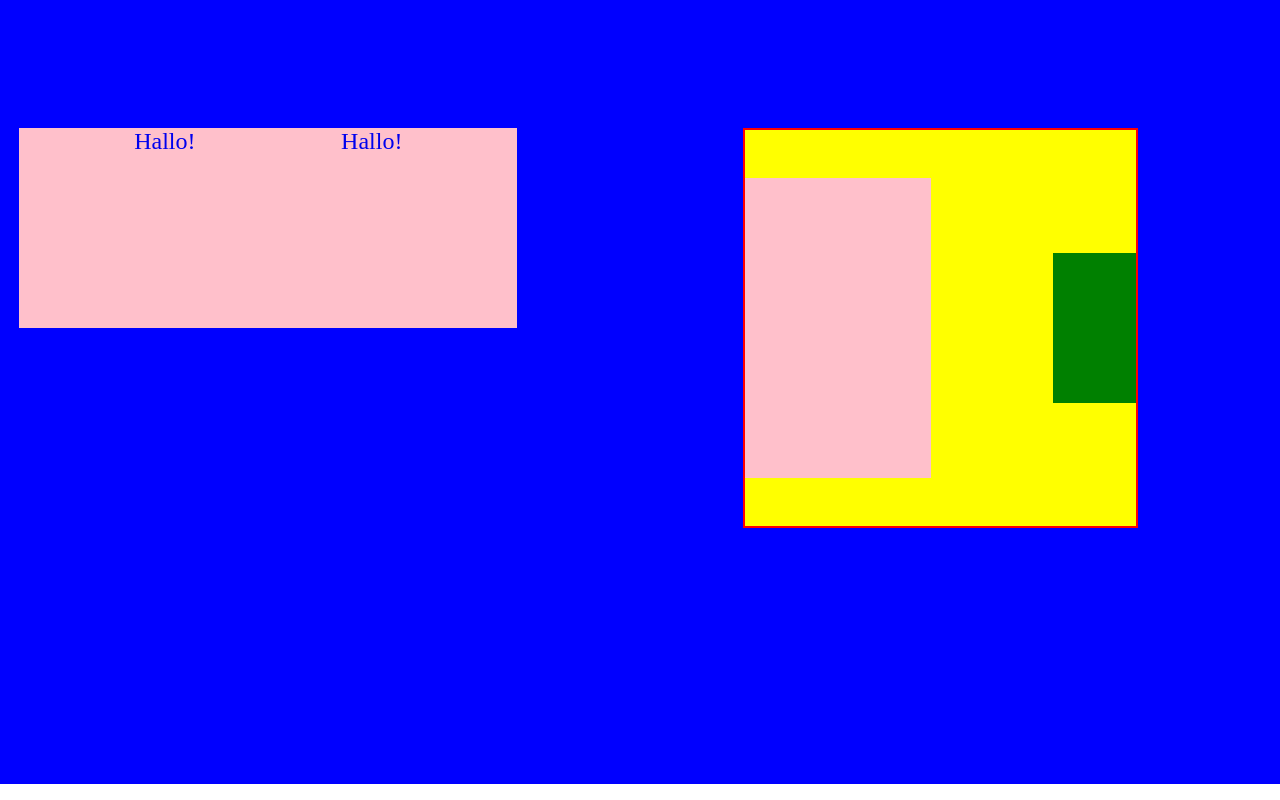
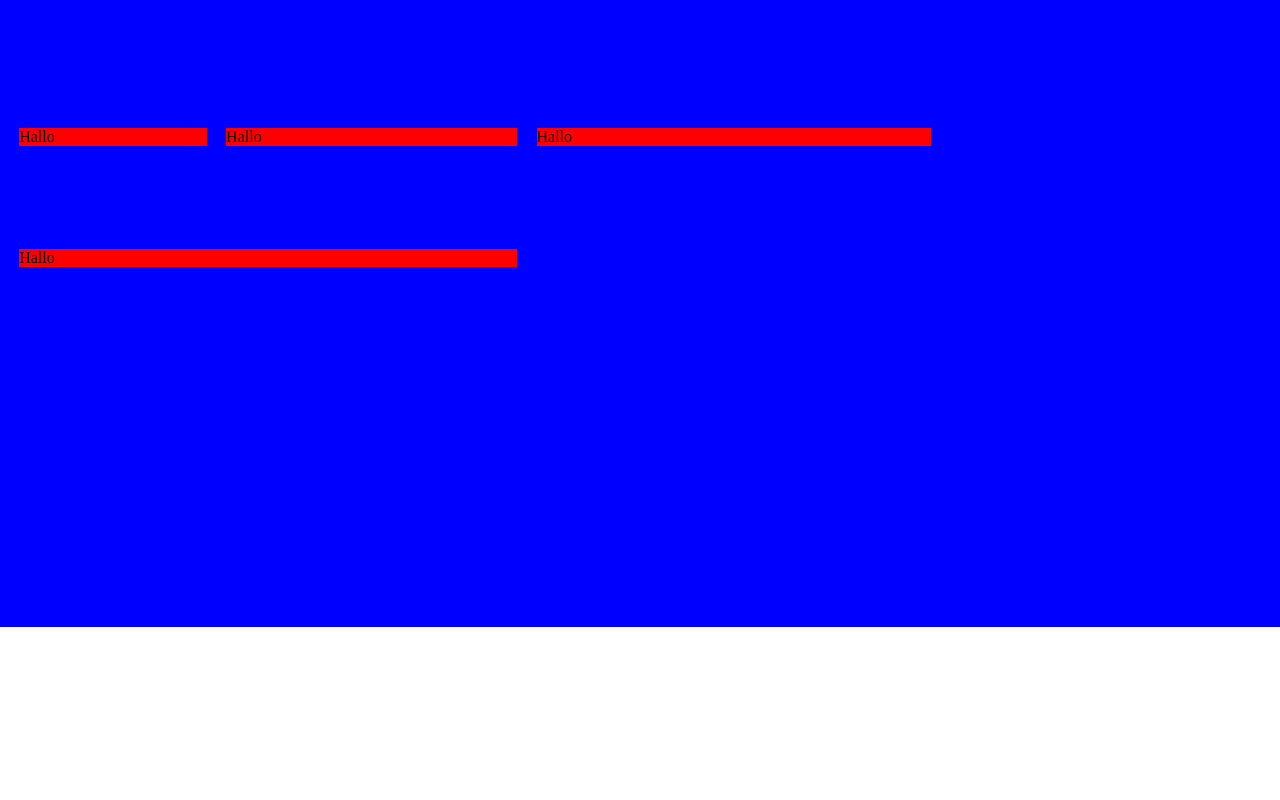
Before and after one commit to AndreasFaust/react-raster, a Next.js app: page /test in a window 1280 px wide. Built offline with nearby package versions, Linux system fonts and the light colour scheme.

Commit message:
fix: make centering possible again when multiple rows

```diff
--- a/package.json
+++ b/package.json
@@ -15,7 +15,8 @@
     "npm": ">=5"
   },
   "dependencies": {
-    "classnames": "^2.2.6"
+    "classnames": "^2.2.6",
+    "nanoid": "^3.1.20"
   },
   "devDependencies": {
     "@rollup/plugin-commonjs": "^16.0.0",
--- a/pages/test.tsx
+++ b/pages/test.tsx
@@ -48,7 +48,7 @@ const Testpage: NextPage<Props> = (props) => {
       gutterX={["0px", "0px", "1.5vw"]}
       // gutterY={"3vw"}
       colspan={12}
-      alignX={"center"}
+      alignX={["center", "right", "left"]}
       // alignY={"center"}
       control
       // styleOuter={`width: 80%;`}
@@ -58,10 +58,23 @@ const Testpage: NextPage<Props> = (props) => {
           // background: black;
         }
       `}
-      cssMode="flex"
+      // cssMode="flex"
       ref={gridRef}
     >
-      <Link href="/" passHref>
+      <Box cols={[1, 2]} bottom={1} style={`background: red;`}>
+        Hallo
+      </Box>
+      <Box cols={[2, 3]} bottom={1} style={`background: red;`}>
+        Hallo
+      </Box>
+      <Box cols={[3, 4]} bottom={1} style={`background: red;`}>
+        Hallo
+      </Box>
+      <Box cols={[4, 5]} bottom={1} style={`background: red;`}>
+        Hallo
+      </Box>
+
+      {/* <Link href="/" passHref>
         <Box
           ref={boxRef}
           className="Box--2"
@@ -113,7 +126,7 @@ const Testpage: NextPage<Props> = (props) => {
             height: 150px;
           `}
         />
-      </Box>
+      </Box> */}
     </Grid>
   );
 };
--- a/raster/Box/index.tsx
+++ b/raster/Box/index.tsx
@@ -1,11 +1,13 @@
 import React, { useEffect, useContext, useState } from "react";
 import classNames from "classnames";
+import { nanoid } from "nanoid";
 
 import getColsPercent from "../utils/getColsPercent";
 import Inner from "../utils/inner";
 import Resetter from "../utils/resetter";
 import getAlign from "../utils/getAlign";
 import getAlignmentXRest from "../utils/getAlignmentXRest";
+import normalizeRest from "../utils/normalizeRest";
 import normalizeProps from "../utils/normalizeProps";
 import getReset from "../utils/getReset";
 
@@ -52,6 +54,7 @@ const Box = React.forwardRef<HTMLElement, Props>(
       registerChildBox,
     } = useContext(Context);
 
+    const id = React.useRef(nanoid());
     const [childBoxes, setChildBoxes] = useState([]);
     const hasChildBoxesNormalized = getReset({
       hasChildBoxesFromProps: hasChildBoxes,
@@ -68,11 +71,12 @@ const Box = React.forwardRef<HTMLElement, Props>(
       hasChildBoxes: hasChildBoxesNormalized,
     });
 
+    const restNormalized = normalizeRest({ rest, breakpoints, id: id.current });
+
     const leftNormalized = normalizeProps({ prop: left, breakpoints });
     const rightNormalized = normalizeProps({ prop: right, breakpoints });
     const topNormalized = normalizeProps({ prop: top, breakpoints });
     const bottomNormalized = normalizeProps({ prop: bottom, breakpoints });
-    const restNormalized = normalizeProps({ prop: rest, breakpoints });
     const paddingNormalized = normalizeProps({ prop: padding, breakpoints });
     const styleNormalized = normalizeProps({ prop: style, breakpoints });
     const colsNormalized = normalizeProps({
@@ -111,6 +115,7 @@ const Box = React.forwardRef<HTMLElement, Props>(
     });
 
     const alignmentXRest = getAlignmentXRest({
+      breakpoints,
       childBoxes,
       cssMode,
       alignX: alignXNormalized,
@@ -123,6 +128,7 @@ const Box = React.forwardRef<HTMLElement, Props>(
           left: leftNormalized,
           right: rightNormalized,
           cols: colsNormalized,
+          id: id.current,
         });
     }, []);
 
@@ -194,6 +200,7 @@ const Box = React.forwardRef<HTMLElement, Props>(
                     left: number[];
                     right: number[];
                     cols: number[];
+                    id: string;
                   }) => {
                     setChildBoxes((childBoxes) => [...childBoxes, childBox]);
                   },
--- a/raster/Box/props.ts
+++ b/raster/Box/props.ts
@@ -1,4 +1,7 @@
 import React from "react";
+
+type AlignX = "left" | "right" | "center";
+type AlignY = "top" | "bottom" | "center";
 
 export interface Props {
   cols?: number | number[];
@@ -7,8 +10,8 @@ export interface Props {
   top?: number | number[];
   bottom?: number | number[];
   padding?: string | string[];
-  alignX?: string | string[];
-  alignY?: string | string[];
+  alignX?: AlignX | AlignX[];
+  alignY?: AlignY | AlignY[];
   style?: string | string[];
   tag?: string;
   attrs?: object;
--- a/raster/Grid/index.tsx
+++ b/raster/Grid/index.tsx
@@ -67,6 +67,7 @@ const Grid = React.forwardRef<HTMLElement, Props>(
     const positionNormalized = normalizeProps({ prop: position, breakpoints });
     const styleNormalized = normalizeProps({ prop: style, breakpoints });
     const alignmentXRest = getAlignmentXRest({
+      breakpoints,
       childBoxes,
       cssMode,
       alignX: alignXNormalized,
@@ -149,6 +150,7 @@ const Grid = React.forwardRef<HTMLElement, Props>(
                   left: number[];
                   right: number[];
                   cols: number[];
+                  id: string;
                 }) => {
                   setChildBoxes((childBoxes) => [...childBoxes, childBox]);
                 },
--- a/raster/Grid/props.ts
+++ b/raster/Grid/props.ts
@@ -1,4 +1,7 @@
 import React from "react";
+
+type AlignX = "left" | "right" | "center";
+type AlignY = "top" | "bottom" | "center";
 
 export interface Props {
   breakpoints?: number[];
@@ -9,8 +12,8 @@ export interface Props {
   bottom?: string | string[];
   gutterX?: string | string[];
   gutterY?: string | string[];
-  alignX?: string | string[];
-  alignY?: string | string[];
+  alignX?: AlignX | AlignX[];
+  alignY?: AlignY | AlignY[];
   control?: boolean;
   controlColor?: string;
   position?: string | string[];
--- a/raster/context.ts
+++ b/raster/context.ts
@@ -10,11 +10,12 @@ interface ContextProps {
   media: any[];
   controlIsVisible: boolean;
   controlColor: string;
-  rest: number[];
+  rest: { id: string; width: number[] }[];
   registerChildBox?: (childBox: {
     left: number[];
     right: number[];
     cols: number[];
+    id: string;
   }) => void;
 }
 
--- a/raster/utils/getAlignmentXRest.ts
+++ /dev/null
@@ -1,38 +0,0 @@
-interface Props {
-  childBoxes: { left: number[]; right: number[]; cols: number[] }[];
-  cols: number[];
-  alignX: string[];
-  cssMode: "flex" | "grid";
-}
-
-function sumup(a: number[], b: number[], c: number[]): number[] {
-  return a.map((el, i) => el + b[i] + c[i]);
-}
-
-export default function getAlignmentXRest({
-  childBoxes,
-  alignX,
-  cssMode,
-  cols,
-}: Props) {
-  if (!childBoxes.length || cssMode === "flex") return null;
-  if (childBoxes.length === 1) {
-    return sumup(
-      childBoxes[0].cols,
-      childBoxes[0].left,
-      childBoxes[0].right
-    ).map((width: number, index: number) => {
-      return alignX[index] === "center" ? (cols[index] - width) / 2 : null;
-    });
-  }
-  const rest = childBoxes
-    .map((childBox) => sumup(childBox.cols, childBox.left, childBox.right))
-    .reduce((acc, currentValue, _, array) => {
-      return acc.map((accWidth, index) =>
-        alignX[index] === "center"
-          ? (cols[index] - (accWidth + currentValue[index])) / 2
-          : null
-      );
-    });
-  return rest;
-}
--- /dev/null
+++ b/raster/utils/getAlignmentXRest/getBreakpointRows.ts
@@ -0,0 +1,51 @@
+interface Props {
+  children: { width: number[]; id: string }[];
+  cols: number;
+  index: number;
+  alignX: string;
+}
+
+type Row = {
+  ids: string[];
+  width: number;
+};
+
+function getWidth(alignX: string, cols: number, rowWidth: number): number {
+  switch (alignX) {
+    case "center":
+      return (cols - rowWidth) / 2;
+    case "end":
+      return cols - rowWidth;
+    default:
+      return null;
+  }
+}
+
+export default function getBreakpointRows({
+  index,
+  cols,
+  children,
+  alignX,
+}: Props): Row[] {
+  const rows = [{ ids: [], width: 0 }];
+
+  children.map((child) => {
+    const currentRow = rows[rows.length - 1];
+    if (currentRow.width + child.width[index] <= cols) {
+      rows[rows.length - 1] = {
+        ids: [...currentRow.ids, child.id],
+        width: currentRow.width + child.width[index],
+      };
+    } else {
+      rows.push({
+        ids: [child.id],
+        width: child.width[index],
+      });
+    }
+  });
+
+  return rows.map((row) => ({
+    ...row,
+    width: getWidth(alignX, cols, row.width),
+  }));
+}
--- /dev/null
+++ b/raster/utils/getAlignmentXRest/index.ts
@@ -0,0 +1,62 @@
+import getBreakpointRows from "./getBreakpointRows";
+
+interface Props {
+  childBoxes: { left: number[]; right: number[]; cols: number[]; id: string }[];
+  cols: number[];
+  breakpoints: number[];
+  alignX: string[];
+  cssMode: "flex" | "grid";
+}
+
+function sumup(a: number[], b: number[], c: number[]): number[] {
+  return a.map((el, i) => el + b[i] + c[i]);
+}
+
+export default function getAlignmentXRest({
+  childBoxes,
+  alignX,
+  cssMode,
+  cols,
+  breakpoints,
+}: Props): { id: string; width: number[] }[] {
+  if (!childBoxes.length || cssMode === "flex") return null;
+  if (childBoxes.length === 1) {
+    return [
+      {
+        id: childBoxes[0].id,
+        width: sumup(
+          childBoxes[0].cols,
+          childBoxes[0].left,
+          childBoxes[0].right
+        ).map((width: number, index: number) => {
+          return alignX[index] === "center" ? (cols[index] - width) / 2 : null;
+        }),
+      },
+    ];
+  }
+  const children = childBoxes.map((childBox) => ({
+    width: sumup(childBox.cols, childBox.left, childBox.right),
+    id: childBox.id,
+  }));
+
+  const breakpointRows = breakpoints.map((_, index) => {
+    return getBreakpointRows({
+      index,
+      children,
+      cols: cols[index],
+      alignX: alignX[index],
+    });
+  });
+
+  const rest = children.map((child) => {
+    return {
+      id: child.id,
+      width: breakpointRows.map((breakpointRow) => {
+        return breakpointRow.find((row) =>
+          row.ids.find((id: string) => id === child.id)
+        ).width;
+      }),
+    };
+  });
+  return rest;
+}
--- a/raster/utils/getMarginsPercent.ts
+++ b/raster/utils/getMarginsPercent.ts
@@ -17,7 +17,7 @@ export default function getMarginsPercent({
     return margin.map((mar, index) => {
       return mar
         ? `calc(((100% + ${gutterX[index]}) / ${cols[index]}) * ${mar})`
-        : undefined;
+        : null;
     });
   }
   return margin.map((mar, index) => {
--- /dev/null
+++ b/raster/utils/normalizeRest.ts
@@ -0,0 +1,18 @@
+import normalizeProps from "./normalizeProps";
+
+interface Props {
+  rest?: { id: string; width: number[] }[];
+  breakpoints: number[];
+  id: string;
+}
+
+export default function normalizeRest({
+  rest,
+  id,
+  breakpoints,
+}: Props): number[] {
+  if (!rest) {
+    return normalizeProps({ prop: null, breakpoints });
+  }
+  return rest.find((r) => r.id === id).width;
+}
```
Also changed, not shown: 2 other files (tests, documents, lock files or other folders).
